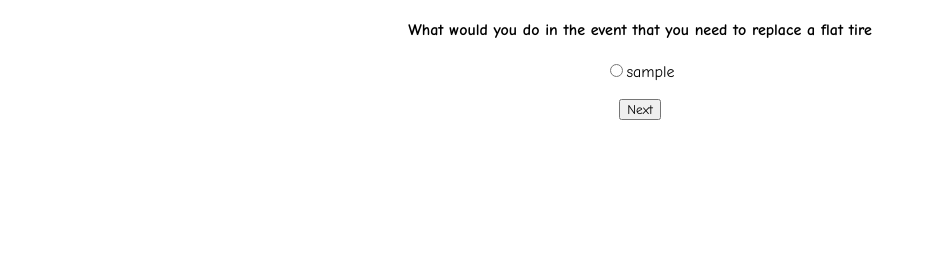
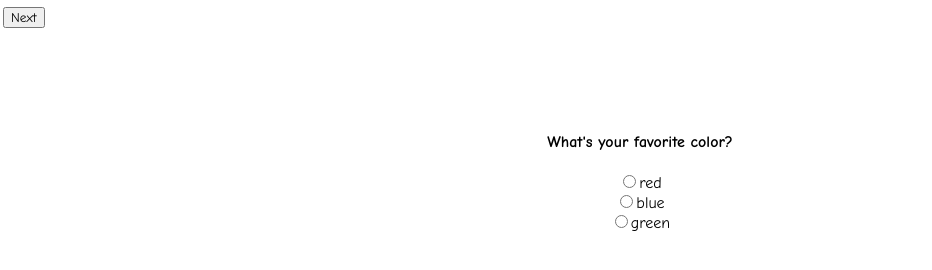
Before and after one commit to Frostbyte18/randomprojects, a plain HTML site: page social-compass/socialcompass.html in a window 1280 px wide. Shown: the whole page, without its empty margins (0-932 px from the left). Drawn offline with Linux system fonts and the light colour scheme.

Commit message:
Worked on question cycle structure

```diff
--- a/social-compass/socialcompass.html
+++ b/social-compass/socialcompass.html
@@ -10,13 +10,20 @@
     </style>
   </head>
   <body>
-    <div id="question-template">
-      <h4 class="question-text">What would you do in the event that you need to replace a flat tire</h4>
-      <div id="answer-body-template"><input id="answer-input-sample" type="radio" name="question" value="sample"><label id="sample-label" for="sample">sample</label><br></div>
-      <br>
-      <button id="next-question" type="button">Next</button>
+    <table>
+      <tbody>
+        <tr><td id="question-stage"></td></tr>
+        <tr><td><button id="next-question" type="button">Next</button></td></tr>
+      </tbody>
+    </table>
+    <div id="question-template" style="visibility:hidden">
+      <h4 class="question-text">Sample Question Text</h4>
+      <div class="answer-body-template"><input type="radio" name="" value="sample"><label for="sample">sample</label></div>
     </div>
 
+    <div id="question-holder" style="visibility:hidden">
+
+    </div>
     <script src="socialcompass.js" charset="utf-8"></script>
   </body>
 </html>
--- a/social-compass/socialcompass.js
+++ b/social-compass/socialcompass.js
@@ -1,19 +1,45 @@
-//Hide sample questions
-document.getElementById("question-div").style.visibility = "hidden"
-
 //Question format is ["question", [answers]]
-//[answers] format  is
+//[answers] format  is ["answer1", "answerr2", ...]
 const questions = [
-  ["", []]
+  ["What's your favorite color?", ["red", "blue", "green"]]
 ];
 
 questionElements = [];
 
-for(question in questions){
+for(question of questions){
+  console.log(question);
+  //Create a new question element
   newQuestion = document.getElementById("question-template").cloneNode(true);
-  newQuestion.getElementsByClassName("question-text")[0].innerHtml = question[0];
-  answer-template = newQuestion.getElementsByClassName
-  for(answers in question[1]){
+  //Set question text
+  answerTemplate = newQuestion.getElementsByClassName("answer-body-template")[0];
+  newQuestion.getElementsByClassName("question-text")[0].innerText = question[0];
+  newQuestion.removeAttribute("id");
+  i = 0;
+  for(answer of question[1]){
+    //Create a new answer element
+    newAnswer = answerTemplate.cloneNode(true);
+    newAnswer.getElementsByTagName("input")[0].name = "a" + i;
+    newAnswer.getElementsByTagName("input")[0].value = answer;
+    newAnswer.getElementsByTagName("label")[0].for = "a" + i;
+    newAnswer.getElementsByTagName("label")[0].innerText = answer;
+    newQuestion.appendChild(newAnswer);
+    i++;
+  }
+  //Finalize newQuestion becoming a usable div
+  newQuestion.removeChild(answerTemplate);
+  newQuestion.style.visibility = "visible";
+  //Add the newQuestion element to questionElements
+  questionElements.push(newQuestion);
+  document.getElementById("question-holder").appendChild(newQuestion);
+}
+delete document.getElementById("question-template");
 
-  }
+function nextQuestion(){
+  questionStage = document.getElementById("question-stage");
+  questionHolder = document.getElementById("question-holder");
+  questionStage.innerHTML = "";
+  questionStage.appendChild(questionHolder.children[0]);
+  delete questionHolder.children[0];
 }
+
+//nextQuestion();
```
